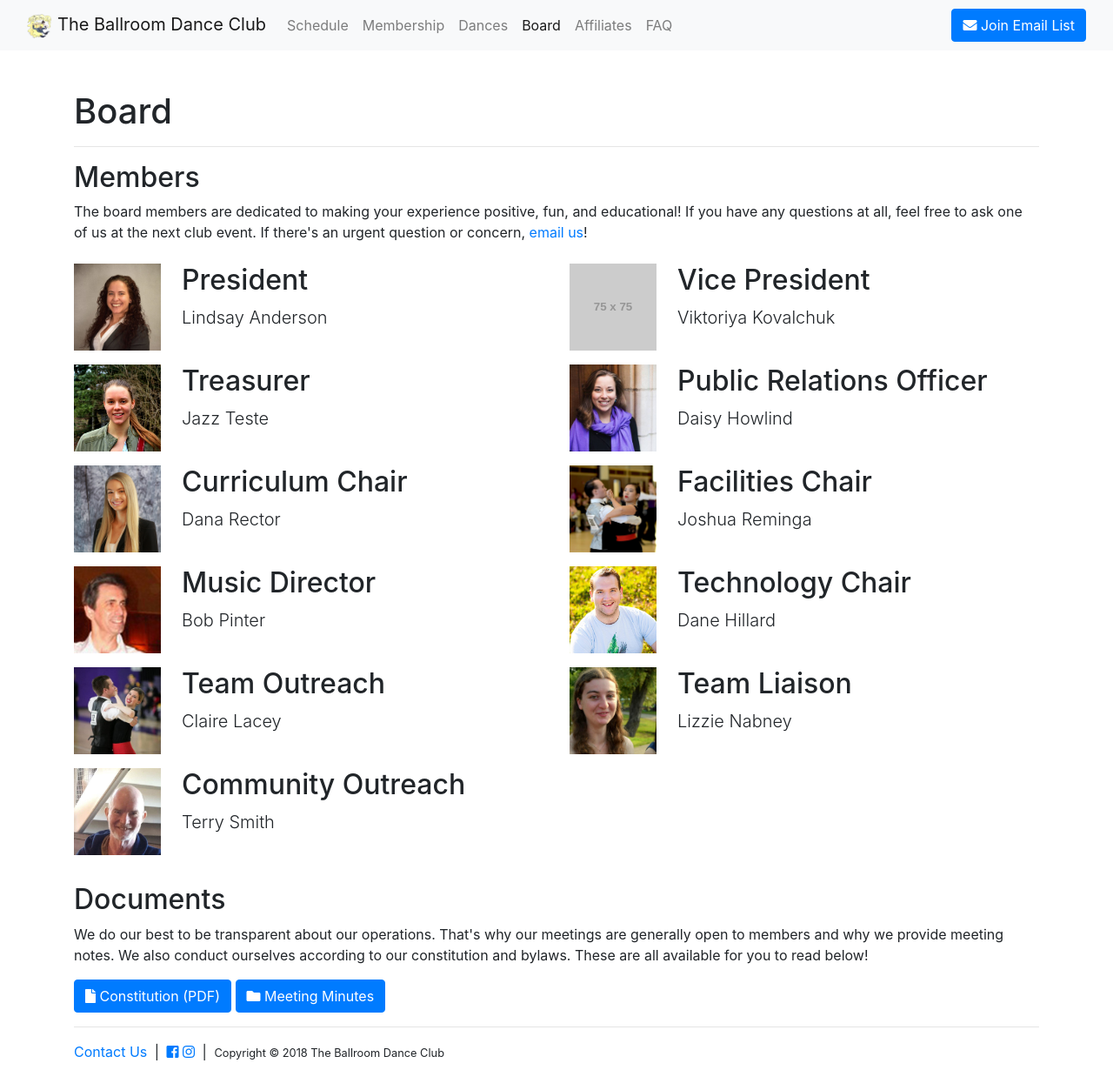
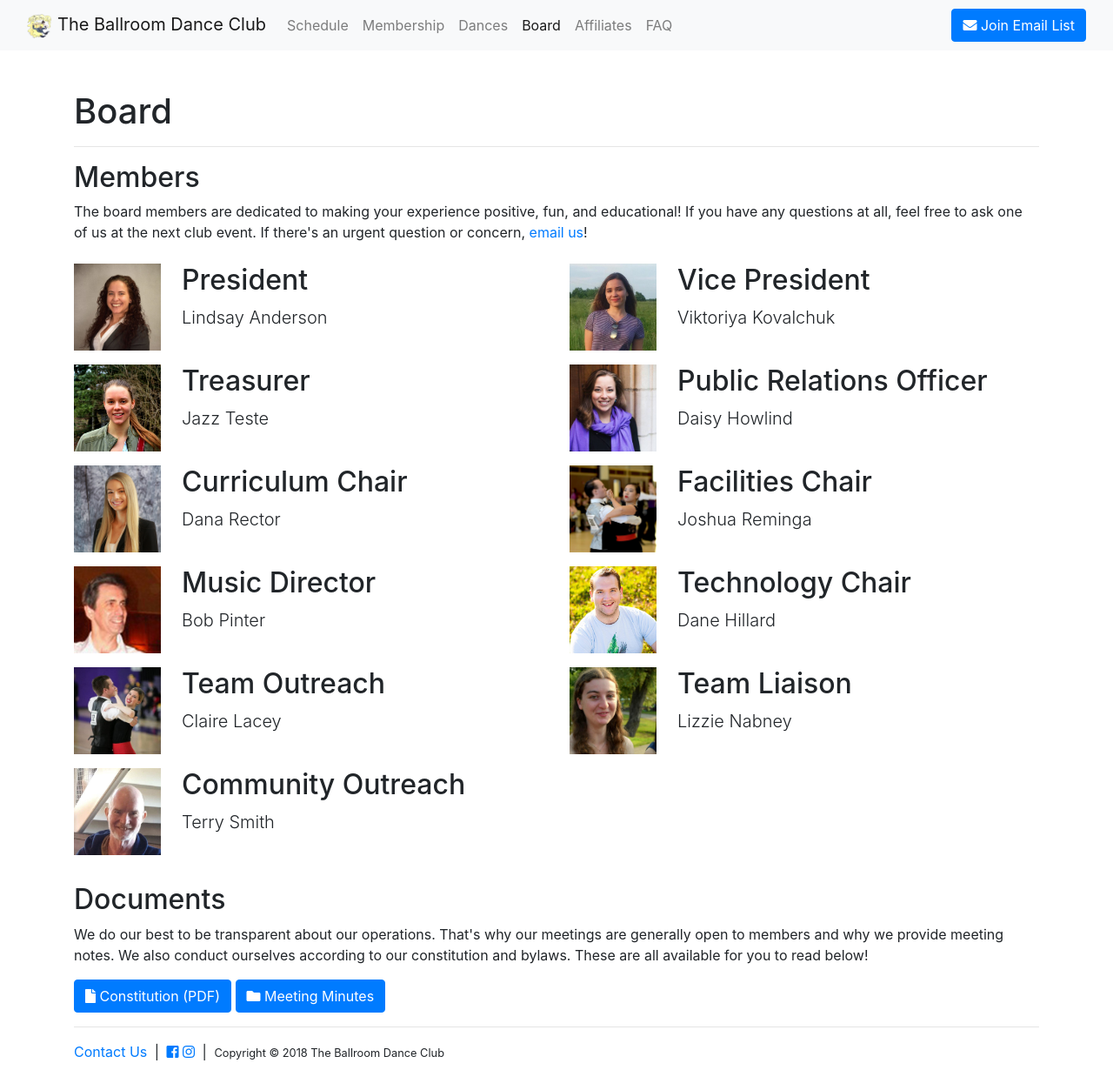
Before and after one commit to ballroom-dance-club/ballroom-dance-club.github.io, a Jekyll site: the page built from board.html, in a window 1280 px wide and 1253 px high. Shown: the whole window at 87% size. Built offline with Jekyll 4.4.1, drawn with Linux system fonts in a browser that asks for light colours; nearby versions of some CDN libraries.

Commit message:
Add picture of Viktoriya to board page

```diff
--- a/_data/board.yml
+++ b/_data/board.yml
@@ -3,6 +3,7 @@
   image_filename: Lindsay-Anderson-President.jpg
 - position: Vice President
   person: Viktoriya Kovalchuk
+  image_filename: Viktoriya-Kovalchuk-Vice-President.jpg
 - position: Treasurer
   person: Jazz Teste
   image_filename: Jazz-Teste-Treasurer.jpg
```
Also changed, not shown: images/board/Viktoriya-Kovalchuk-Vice-President.jpg (added).
